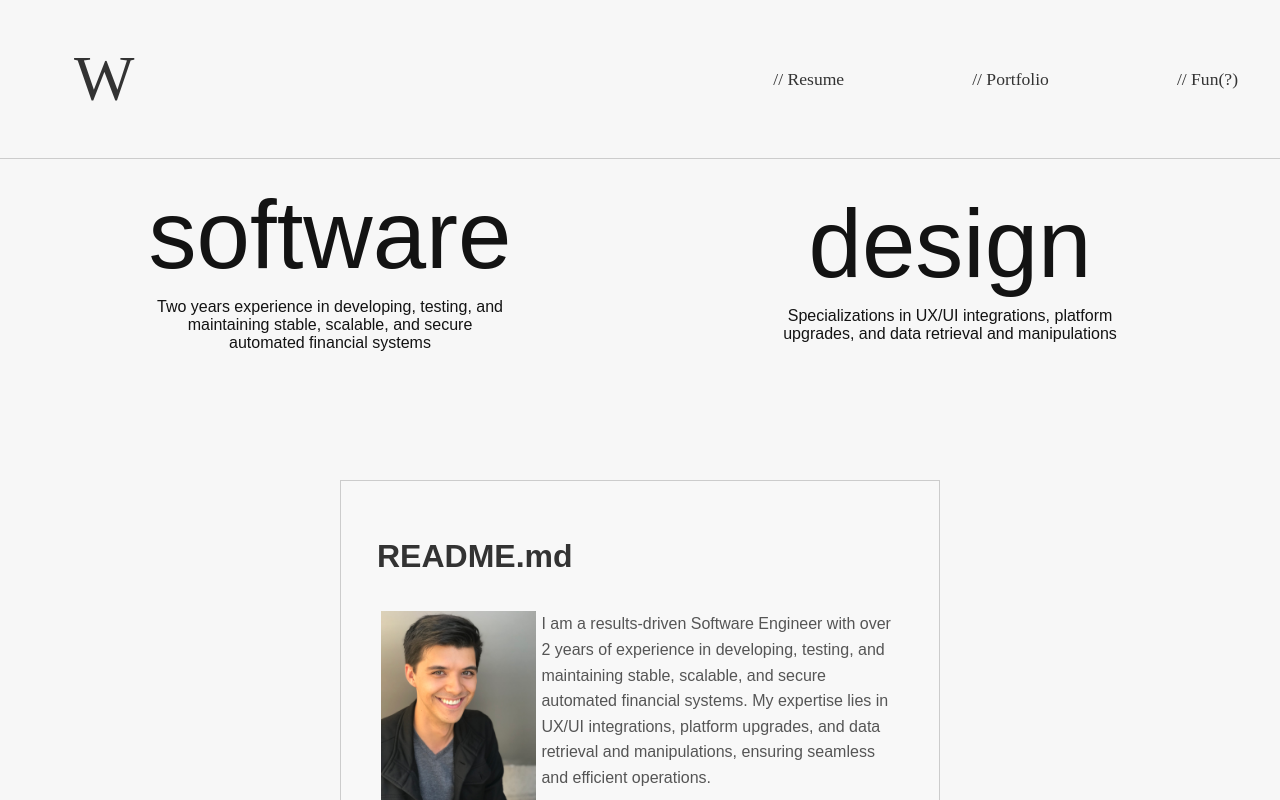
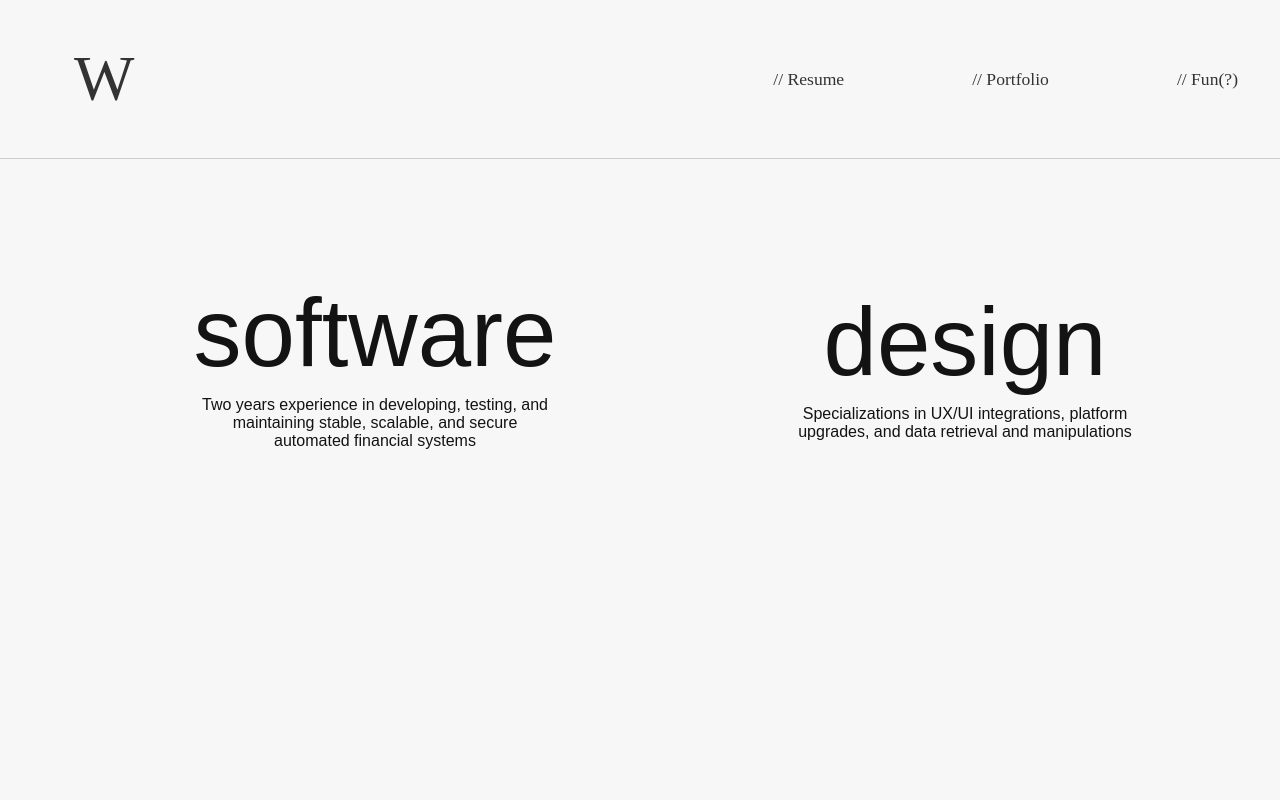
Before and after one commit to wmwassmann/master, a React (Vite) app: page / in a window 1280 px wide. Shown: the top 800 px of the page. Built offline with nearby package versions, Linux system fonts and the light colour scheme.

Commit message:
feeling good - made the headers disappear upon scrolling

```diff
--- a/src/css/aboutMe.css
+++ b/src/css/aboutMe.css
@@ -6,6 +6,8 @@
     background-color: #f8f8f8;
     font-family: 'Arial', sans-serif;
   }
+
+
 
   h1 {
     color: #333;
@@ -18,10 +20,10 @@
     color: #555;
     /* padding: 1rem; */
   }
-
+/*
   .text-body {
     padding: .5rem;
-  }
+  } */
 
 
   .headshot-container {
--- a/src/css/homePage.css
+++ b/src/css/homePage.css
@@ -1,21 +1,25 @@
-/* home containement  */
 
+/* Additional styling for the .home-container */
 .home-container {
+    position: relative;
     display: flex;
     color: #131313;
     justify-content: space-around;
     padding: 20px;
-  }
+    overflow: hidden;
+    height: 100vh;
+}
 
 .home-info {
     padding: 5rem;
-    padding-top: 10rem;
+    padding-top: 1rem;
     width: 530px;
     display: flex;
     flex-direction: column;
     justify-content: center;
     font-size: 6rem;
     font-family: 'Arial', sans-serif;
+    transition: transform 0.5s ease-in-out;
 }
 
 .home-title {
@@ -28,3 +32,21 @@
     padding: .5rem;
     font-family: 'Arial', sans-serif;
 }
+
+.left {
+    transform: translateX(0%);
+    transition: transform 0.5s ease-in-out;
+}
+
+.right {
+    transform: translateX(0%);
+    transition: transform 0.5s ease-in-out;
+}
+
+.scrolled .left {
+    transform: translateX(-500%);
+}
+
+.scrolled .right {
+    transform: translateX(500%);
+}
--- a/src/pages/HomePage.jsx
+++ b/src/pages/HomePage.jsx
@@ -1,11 +1,34 @@
-import React from "react";
+import React, { useState, useEffect } from "react";
 import "../css/homePage.css"
 import AboutMe from "./AboutMe";
 
-export default function homePage() {
+const homePage =()=> {
+
+    const [scrollY, setScrollY] = useState(0);
+
+        useEffect(() => {
+            const handleScroll = () => {
+            setScrollY(window.scrollY);
+            };
+
+            document.addEventListener('scroll', handleScroll);
+
+            return () => {
+            document.removeEventListener('scroll', handleScroll);
+            };
+        }, []);
+
+        const getRandomPosition = () => {
+            const min = -120;
+            const max = 110;
+            const randomX = Math.floor(Math.random() * (max - min + 1) + min);
+            const randomY = Math.floor(Math.random() * (max - min + 1) + min);
+            return `${randomX}px ${randomY}px`;
+          };
     return (
         <div>
             <div className="home-container">
+                <div className="dot-background" style={{ backgroundPosition: getRandomPosition() }}></div>
                     <div className="home-info">
                         <div className="home-title left">
                             software
@@ -26,7 +49,13 @@ export default function homePage() {
                         </div>
                     </div>
                 </div>
+
+                <div className="about-container">
                     <AboutMe/>
+                </div>
+
         </div>
     )
 }
+
+export default homePage;
```
Lines whose indentation alone changed are shown as unchanged.
